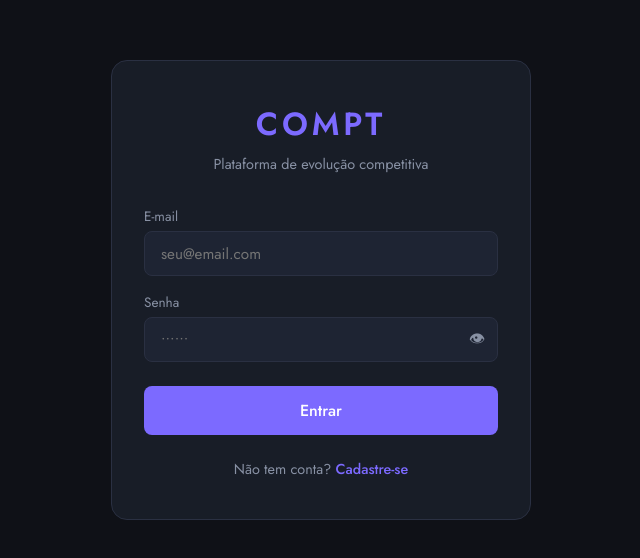
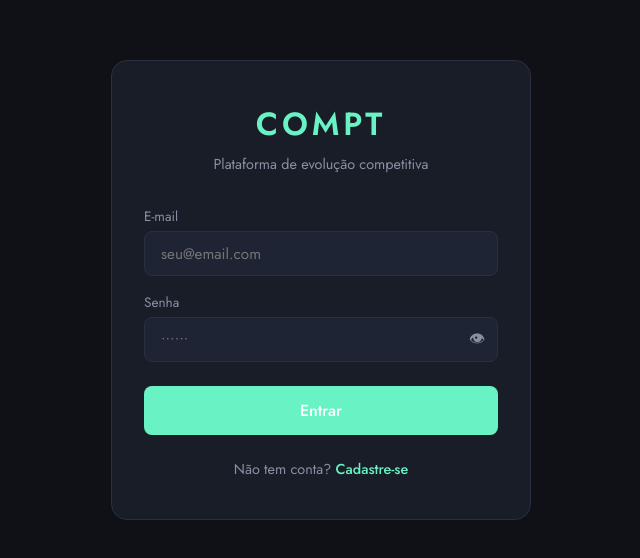
Before and after one commit to henriquegs5/compt-html, a React (Vite) app: page /login in a window 1280 px wide. Shown: the part 110-668 px from the top of the page, without its empty margins (319-959 px from the left). Built offline with nearby package versions, Linux system fonts and the light colour scheme.

Commit message:
Update primary color

```diff
--- a/src/index.css
+++ b/src/index.css
@@ -5,8 +5,8 @@
 @import url('https://fonts.googleapis.com/css2?family=Jost:wght@300;400;500;600&display=swap');
 
 :root {
-  --primary:      #7c6aff;
-  --primary-dark: #5b4bd4;
+  --primary:      #69f2c4;
+  --primary-dark: #3ec9a3;
   --bg:           #0f1117;
   --surface:      #181d27;
   --surface2:     #1e2433;
```
